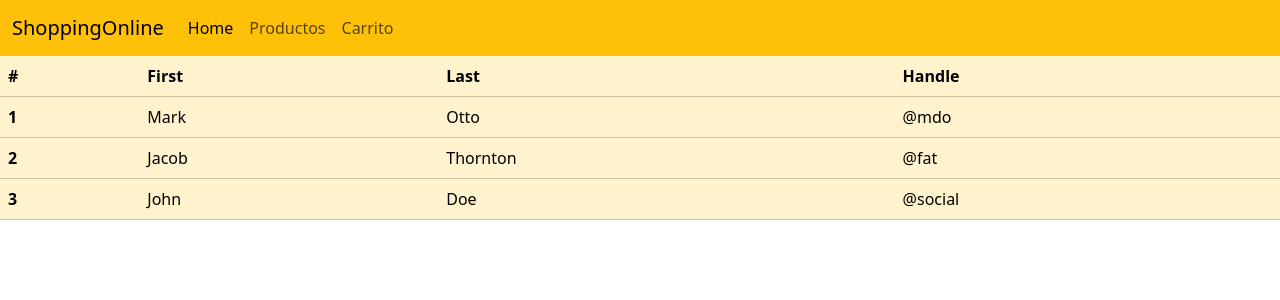
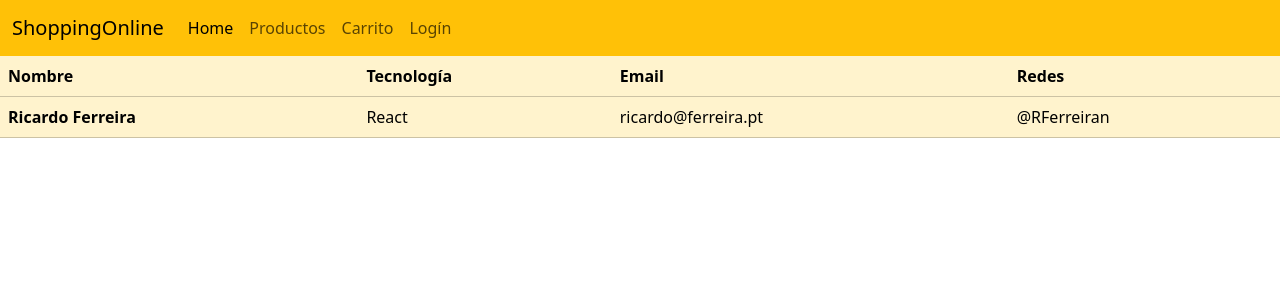
Before and after one commit to RFerreiraN/shopping-online-react, a React (Vite) app: page / in a window 1280 px wide. Shown: the top 300 px of the page. Built offline with nearby package versions, Linux system fonts and the light colour scheme.

Commit message:
creamos pagina de login

```diff
--- a/src/App.jsx
+++ b/src/App.jsx
@@ -1,20 +1,22 @@
-import React from 'react'
 import { NavBar } from './Components/NavBar'
 import { Navigate, Route, Routes } from 'react-router-dom'
 import { Home } from './Routes/Home'
 import { Productos } from './Routes/Productos'
 import { Carrito } from './Routes/Carrito'
+import { UsuarioProvider } from './Context/UsuarioProvider'
+import { Login } from './Routes/Login'
 
 export const App = () => {
   return (
-    <>
+    <UsuarioProvider>
       <NavBar/>
       <Routes>
         <Route path='/'element = { <Home/>} ></Route>
         <Route path='/productos' element = { <Productos/> } ></Route>
         <Route path='/carrito' element = { <Carrito/> } ></Route>
+        <Route path='/login' element = { <Login/> } ></Route>
         <Route path='/*' element = { <Navigate to = '/'/> } ></Route>
       </Routes>
-    </>
+    </UsuarioProvider>
   )
 }
--- a/src/Components/NavBar.jsx
+++ b/src/Components/NavBar.jsx
@@ -21,6 +21,9 @@ export const NavBar = () => {
               <li className="nav-item">
                 <NavLink to ={'/carrito'} className="nav-link">Carrito</NavLink>
               </li>
+              <li className="nav-item">
+                <NavLink to ={'/login'} className="nav-link">Logín</NavLink>
+              </li>
             </ul>
           </div>
         </div>
--- a/src/Context/UsuarioContext.jsx
+++ b/src/Context/UsuarioContext.jsx
@@ -1,3 +1,3 @@
 import { createContext } from "react";
 
-export const UsuarioContext = createContext()
+export const UsuarioContext = createContext();
--- a/src/Context/UsuarioProvider.jsx
+++ b/src/Context/UsuarioProvider.jsx
@@ -1,15 +1,17 @@
-import React from 'react'
+import { UsuarioContext } from './UsuarioContext'
 
-export const UsuarioProvider = () => {
+ const usuario = {
+    nombre: 'Ricardo Ferreira',
+    tecnologia: 'React',
+    email: 'ricardo@ferreira.pt',
+    redes: '@RFerreiran'
+  }
 
-    const usuario = {
-      nombre : 'Ricardo',
-      tecnologia : 'React',
-      redes : 'RFerreiran'
-    }
+export const UsuarioProvider = ({ children }) => {
+
   return (
-    <>
-
-    </>
+    <UsuarioContext.Provider value={{ usuario  }}>
+      {children}
+    </UsuarioContext.Provider>
   )
 }
--- a/src/Routes/Carrito.jsx
+++ b/src/Routes/Carrito.jsx
@@ -1,7 +1,19 @@
-import React from 'react'
+import { useContext } from 'react'
+import { UsuarioContext } from '../Context/UsuarioContext'
 
 export const Carrito = () => {
+
+  const { usuario } = useContext(UsuarioContext)
+  console.log(usuario)
+
   return (
-    <div>Carrito</div>
+    <>
+      <ul>
+        <li>{usuario.nombre}</li>
+        <li>{usuario.tecnologia}</li>
+        <li>{usuario.email}</li>
+        <li>{usuario.redes}</li>
+      </ul>
+    </>
   )
 }
--- a/src/Routes/Home.jsx
+++ b/src/Routes/Home.jsx
@@ -1,35 +1,26 @@
-import React from 'react'
+import  { useContext } from 'react'
+import { UsuarioContext } from '../Context/UsuarioContext'
 
 export const Home = () => {
+
+  const { usuario} = useContext(UsuarioContext)
   return (
     <>
       <table className="table table-warning">
   <thead>
     <tr>
-      <th scope="col">#</th>
-      <th scope="col">First</th>
-      <th scope="col">Last</th>
-      <th scope="col">Handle</th>
+      <th scope="col">Nombre</th>
+      <th scope="col">Tecnología</th>
+      <th scope="col">Email</th>
+      <th scope="col">Redes</th>
     </tr>
   </thead>
   <tbody>
     <tr>
-      <th scope="row">1</th>
-      <td>Mark</td>
-      <td>Otto</td>
-      <td>@mdo</td>
-    </tr>
-    <tr>
-      <th scope="row">2</th>
-      <td>Jacob</td>
-      <td>Thornton</td>
-      <td>@fat</td>
-    </tr>
-    <tr>
-      <th scope="row">3</th>
-      <td>John</td>
-      <td>Doe</td>
-      <td>@social</td>
+      <th scope="row">{usuario.nombre}</th>
+      <td>{usuario.tecnologia}</td>
+      <td>{usuario.email}</td>
+      <td>{usuario.redes}</td>
     </tr>
   </tbody>
 </table>
--- /dev/null
+++ b/src/Routes/Login.jsx
@@ -0,0 +1,52 @@
+import { useState } from 'react'
+
+export const Login = () => {
+
+  return (
+    <form onSubmit={onsubmitForm}>
+      <div className="mb-3">
+        <label htmlFor="nombre" className="form-label">Nombre</label>
+        <input
+          type="text"
+          className="form-control"
+          name="nombre"
+          value={nombre}
+          onChange={handleInput}
+        />
+      </div>
+      <div className="mb-3">
+        <label htmlFor="tecnologia" className="form-label">tecnologia</label>
+        <input
+          type="text"
+          className="form-control"
+          name="tecnologia"
+          value={tecnologia}
+          onChange={handleInput}
+        />
+      </div>
+      <div className="mb-3">
+        <label htmlFor="email" className="form-label">Email</label>
+        <input
+          type="text"
+          className="form-control"
+          name="email"
+          value={email}
+          onChange={handleInput}
+        />
+      </div>
+      <div className="mb-3">
+        <label htmlFor="redes" className="form-label">Redes</label>
+        <input
+          type="text"
+          className="form-control"
+          name="redes"
+          value={redes}
+          onChange={handleInput}
+        />
+      </div>
+
+
+      <button type="submit" className="btn btn-warning">Registrar Usuario</button>
+    </form>
+  )
+}
```
Also changed, not shown: src/Hooks/UseForm.js (added, +28 -0 lines).
